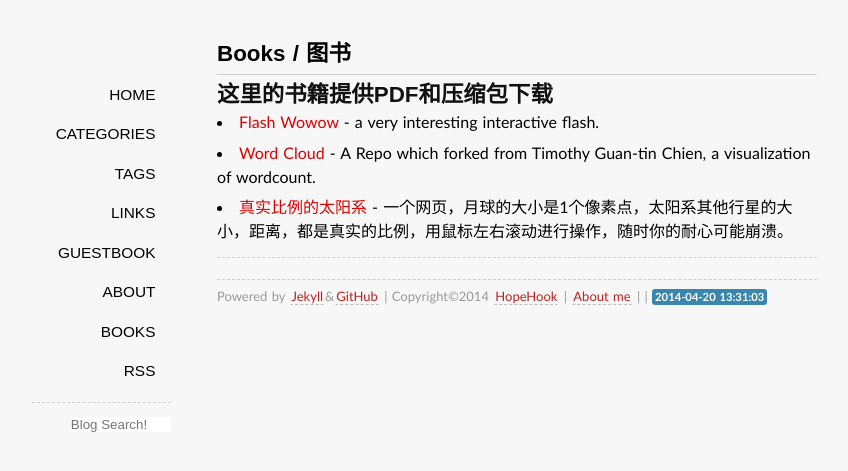
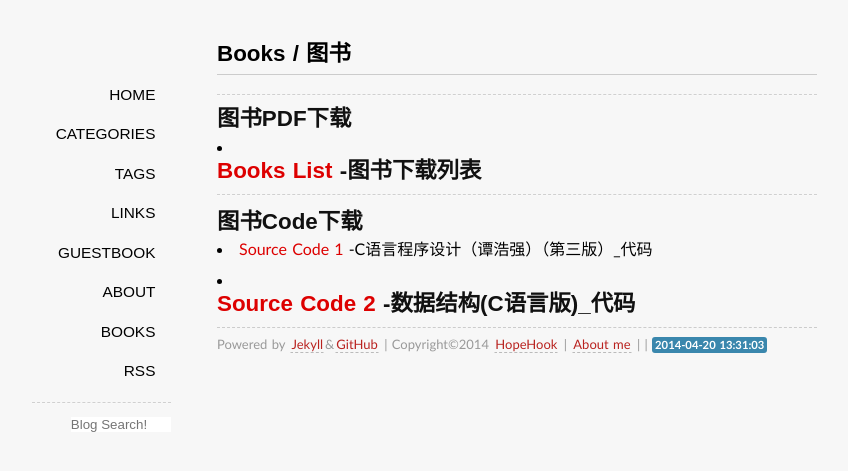
Before and after one commit to hopehook/HopeHook.com, a Jekyll site: the page built from laboratory/index.md, in a window 1280 px wide. Shown: the top 471 px of the page, without its empty margins (123-971 px from the left). Built offline with Jekyll 4.4.1, drawn with Linux system fonts in a browser that asks for light colours; some web fonts are replaced; Markdown is read by kramdown in place of the engine named in the settings; comment, search, counter and statistics services are not loaded.

Commit message:
Update index.md

```diff
--- a/laboratory/index.md
+++ b/laboratory/index.md
@@ -3,12 +3,15 @@ title: Books / 图书
 layout: page
 comments: yes
 ---
+---
+##图书PDF下载
 
-##这里的书籍提供PDF和压缩包下载
+* [Books List](http://url.cn/PrJtiJ) -图书下载列表
+---
+---
 
+##图书Code下载
 
-* [Flash Wowow](http://hijiangtao.weebly.com/uploads/2/4/7/5/24754659/banner_website_v03_by_davedonut-d6tpi0q.swf) - a very interesting interactive flash.
-* [Word Cloud](http://timc.idv.tw/wordcloud/) - A Repo which forked from Timothy Guan-tin Chien, a visualization of wordcount.
-* [真实比例的太阳系](http://joshworth.com/dev/pixelspace/pixelspace_solarsystem.html) - 一个网页，月球的大小是1个像素点，太阳系其他行星的大小，距离，都是真实的比例，用鼠标左右滚动进行操作，随时你的耐心可能崩溃。
-
+* [Source Code 1](http://hopehook.com/book/code/C_code.rar) -C语言程序设计（谭浩强）（第三版）_代码
+* [Source Code 2](http://hopehook.com/book/code/C_code_for_data_structure.rar) -数据结构(C语言版)_代码
 ----
```
